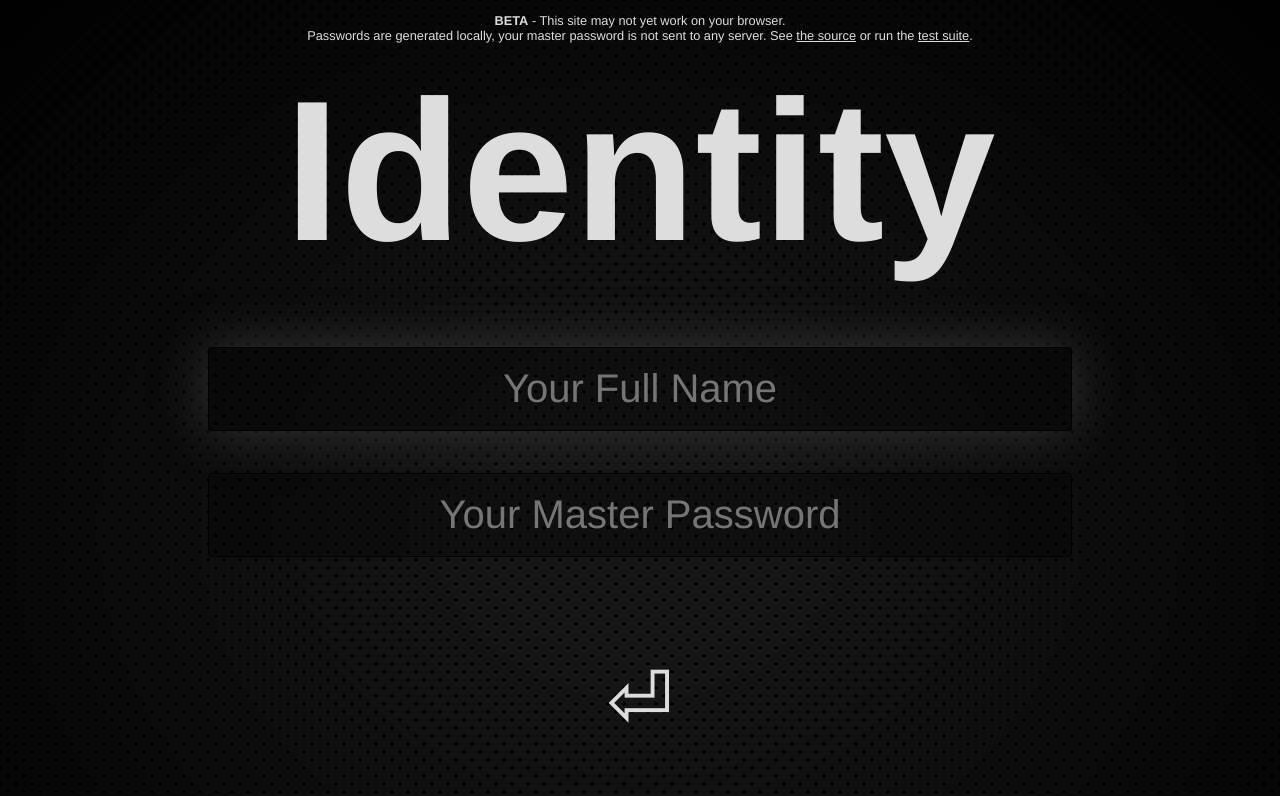
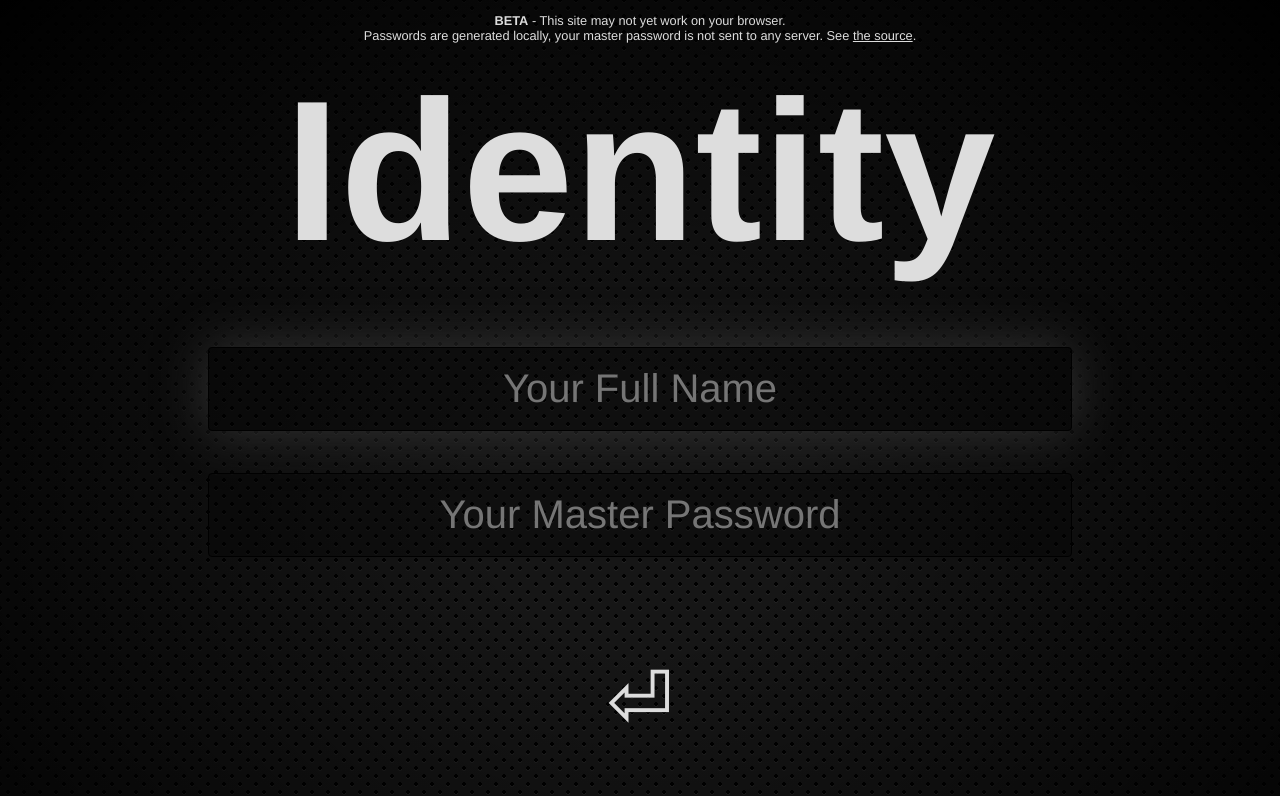
Before and after one commit to irmo322/mdp, a plain HTML site: page index.html in a window 1280 px wide. Shown: the top 796 px of the page. Drawn offline with nearby package versions, Linux system fonts and the light colour scheme; a script that the page names is missing; a web font is replaced by a local one.

Commit message:
Instructions for the web platform.

```diff
--- a/index.html
+++ b/index.html
@@ -12,7 +12,7 @@
     <body>
         <header>
             <p><strong>BETA</strong> - This site may not yet work on your browser.<br>
-            Passwords are generated locally, your master password is not sent to any server.  See <a href="https://github.com/Lyndir/MasterPassword/tree/master/Site/mpw-js">the source</a> or run the <a href="js/mpw-js/test/">test suite</a>.</p>
+            Passwords are generated locally, your master password is not sent to any server.  See <a href="https://github.com/Lyndir/MasterPassword/tree/master/platform-independent/web-js">the source</a>.</p>
             <span id="error"></span>
         </header>
         <section id="identity" class="active"><form action="#">
```
Also changed, not shown: 1 other file.
